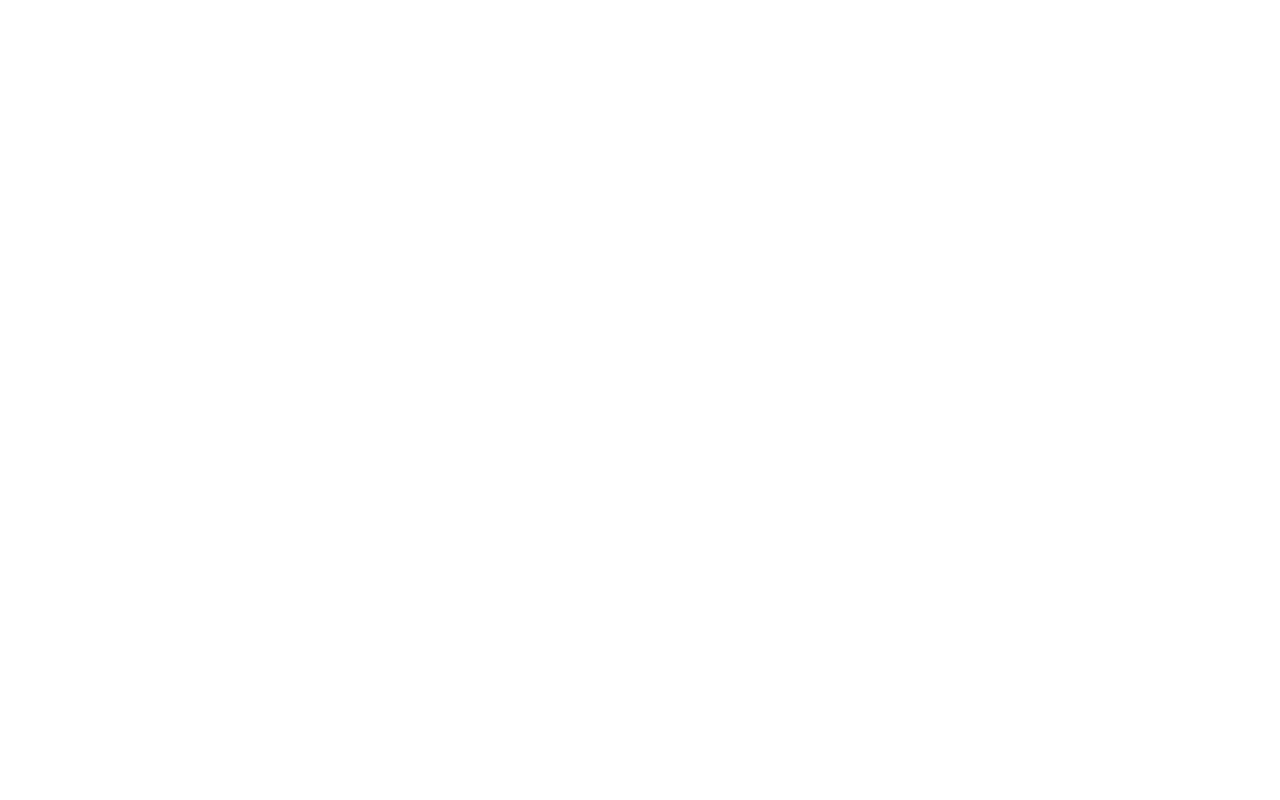
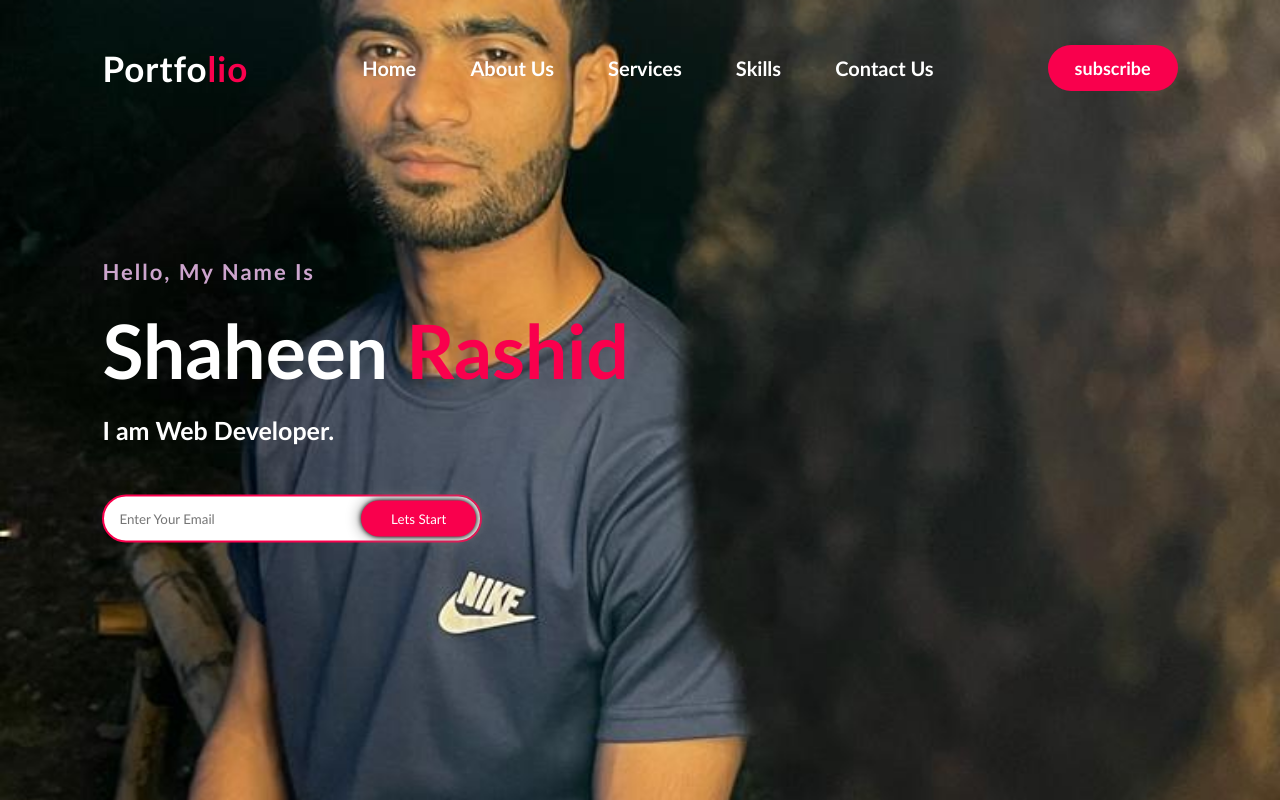
Before and after one commit to shahinur69/my-portfolio-website-repo, a plain HTML site: page index.htm in a window 1280 px wide. Drawn offline with Linux system fonts and the light colour scheme.

Commit message:
header,logo image and form

```diff
--- a/css/style.css
+++ b/css/style.css
@@ -0,0 +1,111 @@
+*{
+    padding: 0;
+    margin: 0;
+    font-family: "Gill Sans", sans-serif;
+    box-sizing: border-box;
+}
+.hero{
+    height: 100vh;
+    width: 100%;
+    background-image: url(../images/hero..JPG);
+    background-position: center;
+    background-size: cover;
+    background-repeat: no-repeat;
+    background-attachment: fixed;
+}
+nav{
+    display: flex;
+    align-items: center;
+    justify-content: space-between;
+    padding-top: 45px;
+    padding-left: 8%;
+    padding-right: 8%;
+}
+.logo{
+    color: white;
+    font-size: 35px;
+    letter-spacing: 1px;
+    cursor: pointer;
+}
+span{
+    color: #f9004d;
+}
+nav ul li{
+    list-style-type: none;
+    display: inline-block;
+    padding: 10px 25px;
+}
+nav ul li a{
+    font-size: 20px;
+    color: white;
+    text-decoration: none;
+    font-weight: bold;
+    text-transform: capitalize;
+}
+nav ul li a:hover{
+    color: #f9004d;
+    transition: .4s;
+}
+.btn{
+    font-size: 18px;
+    background-color: #f9004d;
+    color: white;
+    border: 2px solid transparent;
+    font-weight: bold;
+    padding: 10px 25px;
+    text-decoration: none;
+    border-radius: 30px;
+    transition: transform .4s;
+}
+.btn:hover{
+    transform: scale(1.2);
+}
+.content{
+    position: absolute;
+    top: 50%;
+    left: 8%;
+    transform: translateY(-50%);
+}
+h1{
+    color: white;
+    margin: 20px 0 20px;
+    font-size: 75px;
+}
+
+h3{
+    color: white;
+    margin-bottom: 50px;
+    font-size: 25px;
+}
+h4{
+    color: #fcfc;
+    font-size: 22px;
+    letter-spacing: 2px;
+}
+.newslatter form{
+    width: 380px;
+    max-width: 100%;
+    position: relative;
+}
+.newslatter form input:first-child{
+    display: inline-block;
+    width: 100%;
+    padding: 14px 130px 14px 15px;
+    border: 2px solid #f9004d;
+    outline: none;
+    border-radius: 30px;
+}
+
+.newslatter form input:last-child{
+    position: absolute;
+    display: inline-block;
+    padding: 10px 30px;
+    border: none;
+    outline: none;
+    border-radius: 30px;
+    background-color: #f9004d;
+    color: white;
+    box-shadow: 0 0 5px #000, 0 0 15px #858585;
+    top: 6px;
+    right: 6px;
+}
--- a/index.htm
+++ b/index.htm
@@ -7,6 +7,30 @@
     <link href="https://fonts.googleapis.com/css2?family=Josefin+Sans: ital, wght@700&family=Inter:wght@400;500;600;700&display=swap" rel="stylesheet">
     <link rel="stylesheet" href="https://cdnjs.cloudflare.com/ajax/libs/font-awesome/6.4.0/css/all.min.css" integrity="sha512-iecdLmaskl7CVkqkXNQ/ZH/XLlvWZOJyj7Yy7tcenmpD1ypASozpmT/E0iPtmFIB46ZmdtAc9eNBvH0H/ZpiBw==" crossorigin="anonymous" referrerpolicy="no-referrer" />
 <body>
-
+    <!-- header   -->
+    <div class="hero">
+        <nav>
+            <h2 class="logo">Portfo<span>lio</span></h2>
+            <ul>
+                <li><a href="">Home</a></li>
+                <li><a href="">About Us</a></li>
+                <li><a href="">Services</a></li>
+                <li><a href="">Skills</a></li>
+                <li><a href="">Contact Us</a></li>
+            </ul>
+            <a href="" class="btn">subscribe</a>
+        </nav>
+        <div class="content">
+            <h4>Hello, My Name Is</h4>
+            <h1>Shaheen <span>Rashid</span></h1>
+            <h3>I am Web Developer.</h3>
+            <div class="newslatter">
+                <form>
+                    <input type="email" name="email" id="Mail" placeholder="Enter Your Email">
+                    <input type="submit" name="submit" value="Lets Start">
+                </form>
+            </div>
+        </div>
+    </div>
 </body>
 </html>
```
